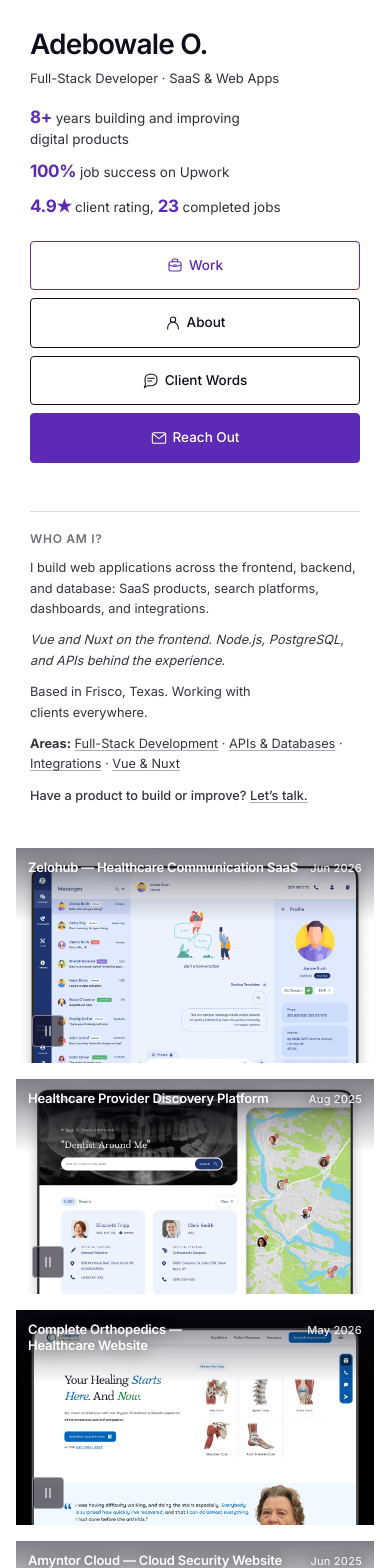
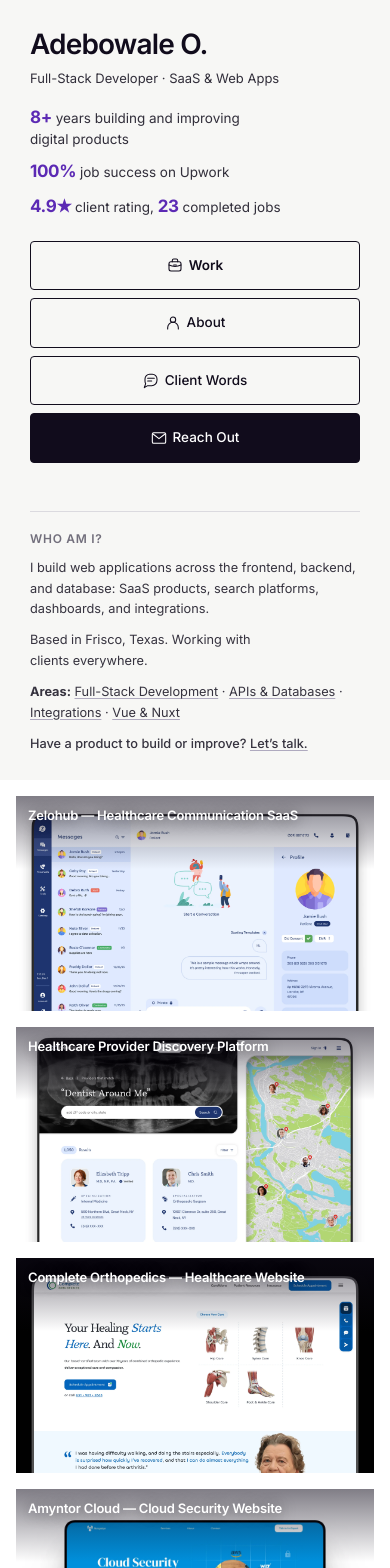
Before and after one commit to dkosoko23/portfolio-v2, a Nuxt app: page / in a window 390 px wide. Shown: the top 1568 px of the page. Built offline with nearby package versions, Linux system fonts and the light colour scheme.

Commit message:
ui: simplify sidebar and project metadata

```diff
--- a/app/app.vue
+++ b/app/app.vue
@@ -33,7 +33,6 @@ const year = new Date().getFullYear();
           <div class="bio">
             <h2 class="eyebrow">Who am I?</h2>
             <p>I build web applications across the frontend, backend, and database: SaaS products, search platforms, dashboards, and integrations.</p>
-            <p class="italic">Vue and Nuxt on the frontend. Node.js, PostgreSQL, and APIs behind the experience.</p>
             <p>Based in Frisco, Texas. Working with clients everywhere.</p>
             <p><strong>Areas:</strong> <NuxtLink to="/projects/provider-platform">Full-Stack Development</NuxtLink> · <NuxtLink to="/about#stack">APIs &amp; Databases</NuxtLink> · <NuxtLink to="/projects/bookstore">Integrations</NuxtLink> · <NuxtLink to="/about#stack">Vue &amp; Nuxt</NuxtLink></p>
             <p class="font-medium">Have a product to build or improve? <a :href="profile.upwork" target="_blank" rel="noopener noreferrer">Let’s talk.</a></p>
--- a/app/assets/css/main.css
+++ b/app/assets/css/main.css
@@ -26,7 +26,7 @@ a { text-decoration: none; }
 .skip-link { position: fixed; top: 8px; left: 8px; z-index: 100; padding: 12px 18px; background: #110c1c; color: #fff; transform: translateY(-160%); }
 .skip-link:focus { transform: translateY(0); }
 .portfolio-grid { display: grid; grid-template-columns: minmax(280px, 25vw) minmax(0, 1fr); align-items: start; max-width: 2200px; margin: 0 auto; }
-.sidebar-wrap { grid-area: 1 / 1 / span 2; align-self: stretch; background: #ffffff; }
+.sidebar-wrap { grid-area: 1 / 1 / span 2; align-self: stretch; background: #f7f7f5; }
 .sidebar { position: sticky; top: 0; display: flex; flex-direction: column; justify-content: space-between; gap: 48px; height: 100dvh; padding: 28px 30px 26px; overflow-y: auto; scrollbar-width: thin; }
 .identity { display: inline-block; }
 .name { margin: 0; max-width: 16ch; font-size: clamp(28px, 2.1vw, 36px); font-weight: 600; letter-spacing: -.03em; line-height: 1.16; }
@@ -36,8 +36,8 @@ a { text-decoration: none; }
 .nav-links { display: flex; flex-direction: column; gap: 8px; margin-top: 22px; }
 .nav-links a { display: flex; align-items: center; justify-content: center; gap: 6px; width: 100%; padding: 14px 16px; border: 1px solid #110c1c; border-radius: 4px; color: #110c1c; font-size: 13.5px; font-weight: 500; transition: color .16s, border-color .16s, background .16s; }
 .nav-links a:hover { text-decoration: underline; text-underline-offset: 4px; }
-.nav-links a[aria-current='page'] { color: var(--color-accent); border-color: var(--color-accent); }
-.nav-links .contact-link { background: var(--color-accent); border-color: var(--color-accent); color: white; }
+.nav-links a[aria-current='page'] { font-weight: 600; }
+.nav-links .contact-link { background: #110c1c; border-color: #110c1c; color: white; }
 .bio { display: flex; flex-direction: column; gap: 11px; max-width: 40ch; padding-top: 18px; border-top: 1px solid #dbdadf; }
 .eyebrow { color: #726f7c; font-size: 12px; font-weight: 600; letter-spacing: .06em; text-transform: uppercase; }
 .bio p { color: #36333f; font-size: 12.75px; line-height: 1.6; }
@@ -52,13 +52,10 @@ a { text-decoration: none; }
 .image-layer.is-active { opacity: 1; }
 .image-shot { position: absolute; inset: 0; width: 100%; height: 100%; object-fit: cover; object-position: center top; }
 .card-scrim { position: absolute; inset: 0; pointer-events: none; background: linear-gradient(#110c1c88 0%, #110c1c00 34%); }
-.card-caption { position: absolute; top: 0; right: 0; left: 0; display: flex; justify-content: space-between; align-items: baseline; gap: 20px; padding: clamp(13px, 1vw, 18px) clamp(15px, 1.1vw, 21px); color: white; pointer-events: none; }
+.card-caption { position: absolute; top: 0; right: 0; left: 0; padding: clamp(13px, 1vw, 18px) clamp(15px, 1.1vw, 21px); color: white; pointer-events: none; }
 .card-caption h2 { color: white; font-size: clamp(15px, 1.15vw, 19px); font-weight: 600; letter-spacing: -.015em; line-height: 1.25; text-shadow: 0 1px 14px #0c081880; }
-.card-caption time { flex: none; color: #ffffffe0; font-size: 12.5px; font-weight: 500; letter-spacing: .02em; text-shadow: 0 1px 12px #0c0818b3; }
 .view-project { position: absolute; right: 18px; bottom: 18px; display: flex; align-items: center; gap: 12px; padding: 9px 12px; background: #110c1cd9; border-radius: 4px; color: #fff; font-size: 12px; opacity: 0; transform: translateY(5px); transition: opacity .2s, transform .2s; }
 .project-link:hover .view-project, .project-link:focus-visible .view-project { opacity: 1; transform: none; }
-.slideshow-control { position: absolute; bottom: 16px; left: 16px; z-index: 2; display: grid; place-items: center; width: 32px; height: 32px; border: 1px solid #ffffff70; border-radius: 4px; background: #110c1c99; color: white; opacity: 0; transition: opacity .2s; }
-.project-card:hover .slideshow-control, .project-card:focus-within .slideshow-control, .slideshow-control[aria-pressed='true'] { opacity: 1; }
 .site-footer { grid-area: 2 / 2; display: grid; grid-template-columns: 1fr auto 1fr; align-items: center; gap: 20px; padding: 18px clamp(16px, 1.6vw, 30px); border-top: 1px solid #dbdadf; background: #ffffff; color: #5c5965; font-size: 12.5px; line-height: 1.5; }
 .site-footer > :last-child { justify-self: end; }
 .reading { min-width: 0; min-height: calc(100dvh - 75px); padding: clamp(32px, 4.5vw, 72px); background: #ffffff; border-left: 1px solid #dbdadf; }
@@ -104,9 +101,6 @@ a { text-decoration: none; }
   .case-study-body { padding: 32px 24px 48px; }
   .site-footer { grid-area: auto / 1; grid-template-columns: 1fr; gap: 10px; }
   .site-footer > :last-child { justify-self: start; }
-  .card-caption { gap: 10px; }
-  .card-caption time { font-size: 11px; }
-  .slideshow-control { opacity: 1; }
 }
 
 @media (max-width: 1100px) {
--- a/app/components/ProjectCard.vue
+++ b/app/components/ProjectCard.vue
@@ -3,7 +3,6 @@ import type { Project } from '~/data/portfolio';
 
 const props = defineProps<{ project: Project; priority?: boolean }>();
 const activeIndex = ref(0);
-const paused = ref(false);
 const card = ref<HTMLElement>();
 let timer: ReturnType<typeof setInterval> | undefined;
 let observer: IntersectionObserver | undefined;
@@ -18,7 +17,7 @@ const stop = () => {
 
 const start = () => {
   stop();
-  if (!visible || paused.value || reducedMotion || document.hidden || props.project.preview.length < 2) return;
+  if (!visible || reducedMotion || document.hidden || props.project.preview.length < 2) return;
   timer = setInterval(() => {
     activeIndex.value = (activeIndex.value + 1) % props.project.preview.length;
   }, 6500);
@@ -28,8 +27,6 @@ const syncMotion = () => {
   reducedMotion = motionQuery?.matches ?? false;
   start();
 };
-
-watch(paused, start);
 
 onMounted(() => {
   motionQuery = window.matchMedia('(prefers-reduced-motion: reduce)');
@@ -62,12 +59,8 @@ onBeforeUnmount(() => {
       <div class="card-scrim" />
       <div class="card-caption">
         <h2>{{ project.title }}</h2>
-        <time :datetime="project.published">{{ project.date }}</time>
       </div>
       <span class="view-project">View project <SmallIcon name="arrow" /></span>
     </NuxtLink>
-    <button v-if="project.preview.length > 1" class="slideshow-control" type="button" :aria-label="`${paused ? 'Play' : 'Pause'} ${project.title} preview`" :aria-pressed="paused" @click="paused = !paused">
-      <SmallIcon :name="paused ? 'play' : 'pause'" />
-    </button>
   </article>
 </template>
--- a/app/pages/about.vue
+++ b/app/pages/about.vue
@@ -48,14 +48,13 @@ const services = [
 
       <section id="stack" class="section-rule" aria-labelledby="stack-heading">
         <h3 id="stack-heading">Tools I work with</h3>
-        <p class="mt-4">Vue · Nuxt · TypeScript · JavaScript · Node.js · PostgreSQL · REST APIs · Tailwind CSS · Python · Figma</p>
+        <p class="mt-4">Vue · Nuxt · React · Next.js · TypeScript · JavaScript · Node.js · Go · PostgreSQL · REST APIs · Tailwind CSS · Python · Figma</p>
       </section>
 
       <section class="section-rule" aria-labelledby="experience-heading">
         <h3 id="experience-heading">Experience</h3>
         <div class="mt-5 flex flex-wrap justify-between gap-2">
           <strong class="font-medium">Designer &amp; Project Manager · GiG Software Systems</strong>
-          <span class="text-xs text-[#726f7c]">Dec 2016 – May 2022</span>
         </div>
         <p class="mt-3">Led the design and development of web projects and coordinated developers across a range of client engagements.</p>
       </section>
--- a/app/pages/projects/[slug].vue
+++ b/app/pages/projects/[slug].vue
@@ -65,7 +65,7 @@ useSeoMeta({
         <NuxtLink to="/#work" class="back-link"><SmallIcon name="back" />All work</NuxtLink>
       </div>
       <div class="reading-content">
-        <p class="eyebrow mb-4">Project case study · {{ project.date }}</p>
+        <p class="eyebrow mb-4">Project case study</p>
         <h2>{{ project.title }}</h2>
       </div>
     </header>
--- a/app/pages/reviews.vue
+++ b/app/pages/reviews.vue
@@ -16,9 +16,8 @@ useSeoMeta({
       <p class="lead mt-7">A few words from the people I’ve worked with.</p>
       <div class="mt-10 flex flex-col">
         <figure v-for="review in reviews" :key="review.project" class="border-t border-[#dbdadf] py-8">
-          <div class="mb-5 flex items-center justify-between gap-4 text-xs text-[#726f7c]">
+          <div class="mb-5 text-xs">
             <span :aria-label="`${review.rating} out of 5 stars`" class="tracking-widest text-accent">★★★★★ <span class="ml-2 tracking-normal">{{ review.rating }}</span></span>
-            <span>{{ review.date }}</span>
           </div>
           <blockquote class="max-w-[38ch] text-[clamp(20px,2vw,28px)] leading-relaxed tracking-tight">“{{ review.quote }}”</blockquote>
           <figcaption class="mt-6 text-xs text-[#5c5965]">{{ review.project }} · Upwork client</figcaption>
```
Also changed, not shown: 3 other files (tests, documents, lock files or other folders).
